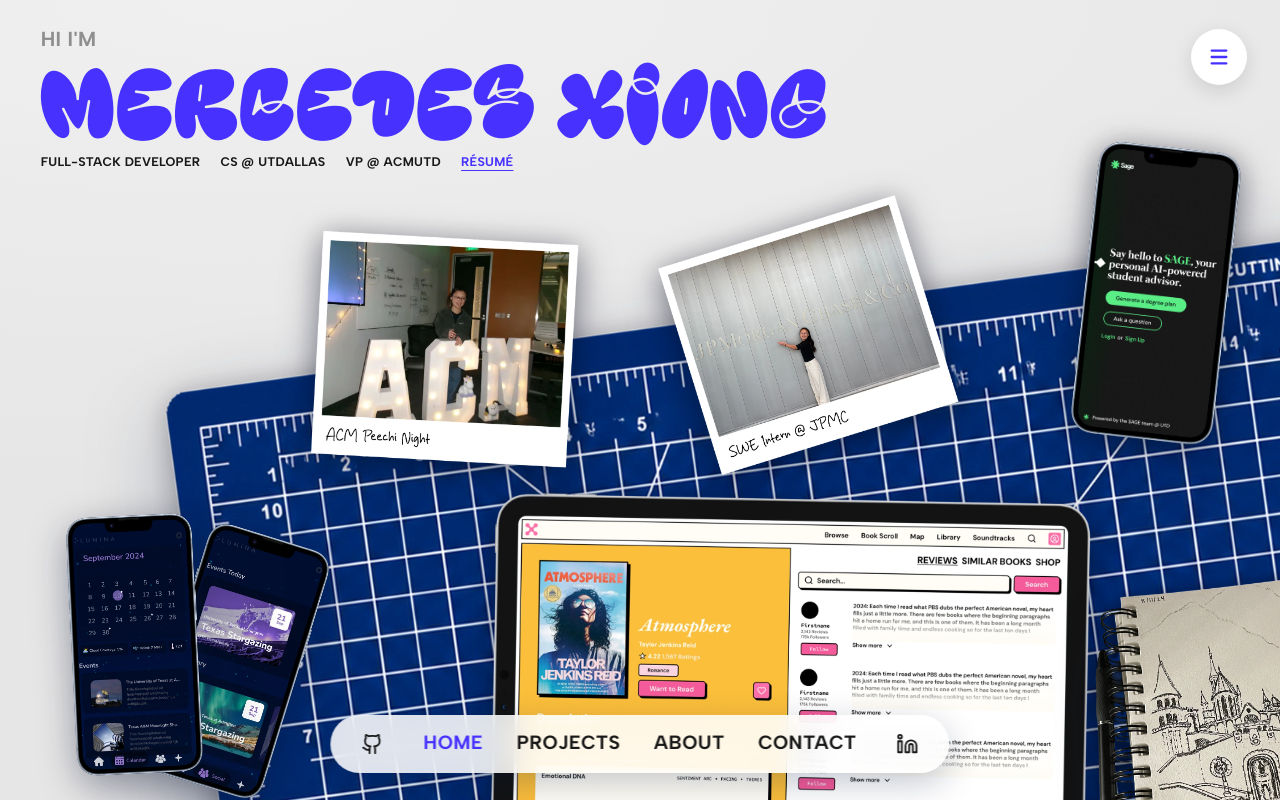
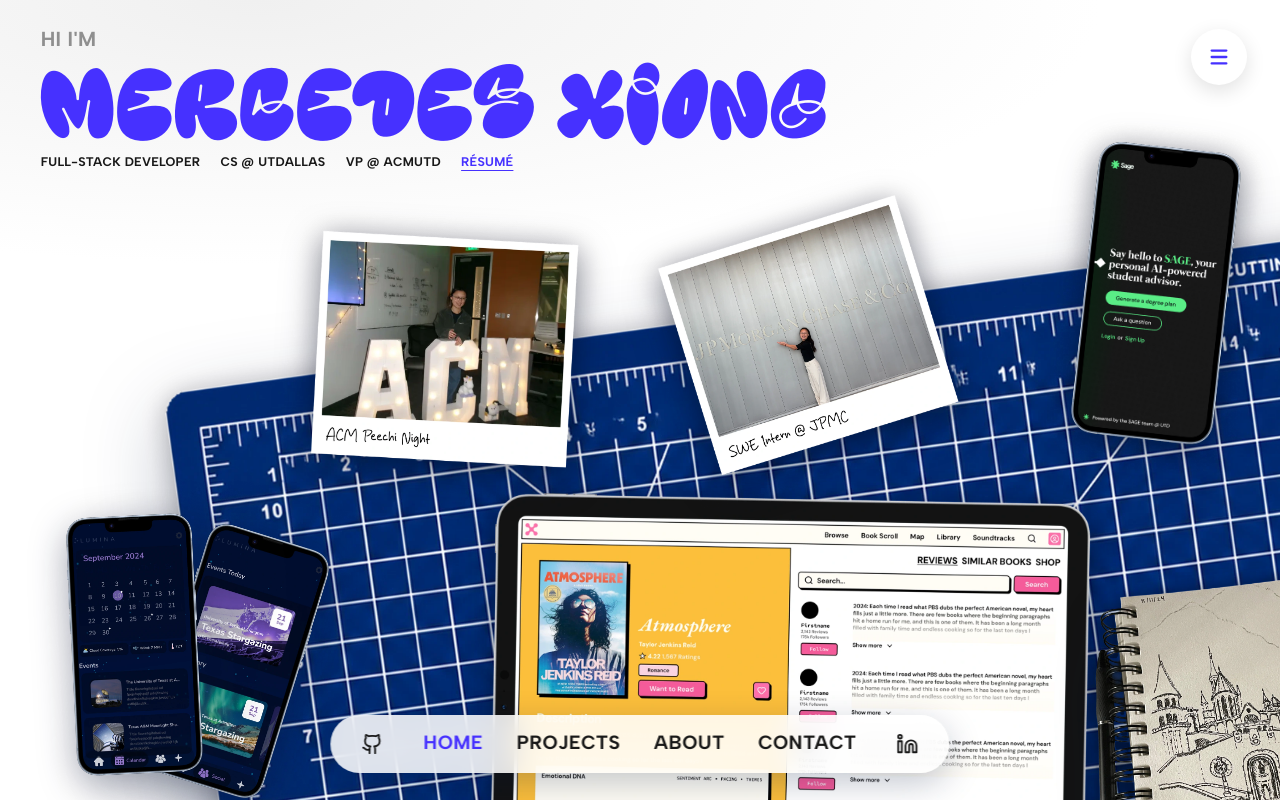
Before and after one commit to MercedesX3/benzfolio, a Next.js app in the folder client/: page / in a window 1280 px wide. Built offline with nearby package versions, Linux system fonts and the light colour scheme.

Commit message:
Added changes

```diff
--- a/client/src/app/globals.css
+++ b/client/src/app/globals.css
@@ -13,8 +13,8 @@
 
 :root {
   /* Surfaces */
-  --bg: #eaeaea;
-  --bg-2: #e6e6e6;
+  --bg: #fff;
+  --bg-2: #fff;
   --white: #ffffff;
 
   /* Identity */
--- a/client/src/components/sections/ContactSection.jsx
+++ b/client/src/components/sections/ContactSection.jsx
@@ -62,7 +62,7 @@
               {EMAIL}
             </a>
             <p className="ct__note">
-              Looking for a summer 2026 software engineering internship.
+              Looking for a software engineering or design roles. I’m currently open to new opportunities and would love to hear from you.
             </p>
           </motion.div>
 
```
